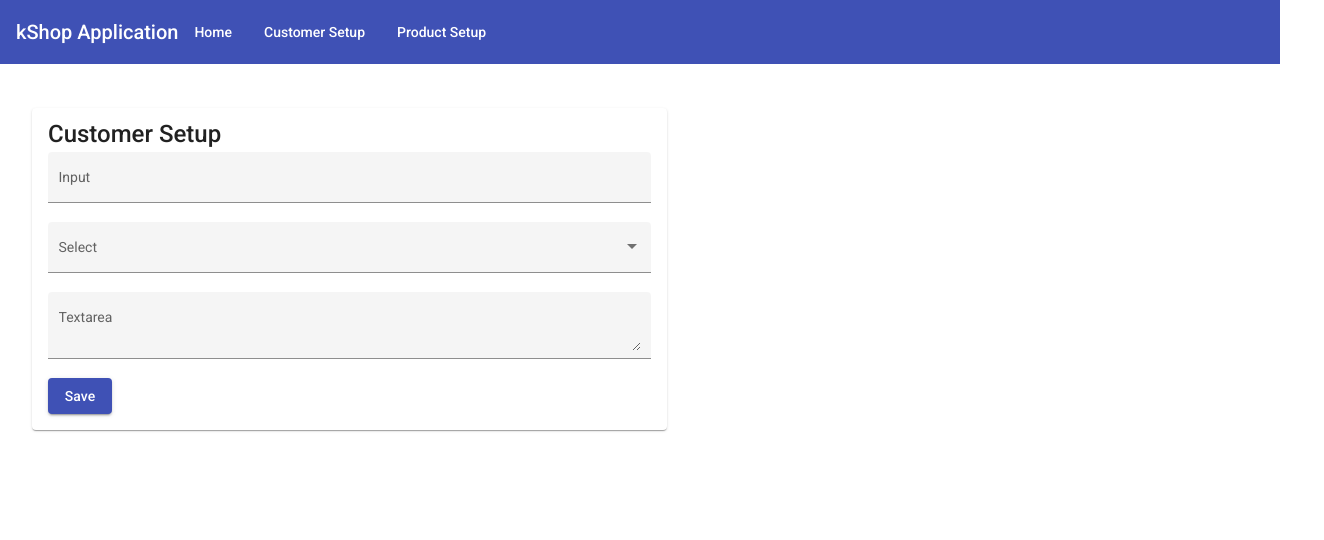
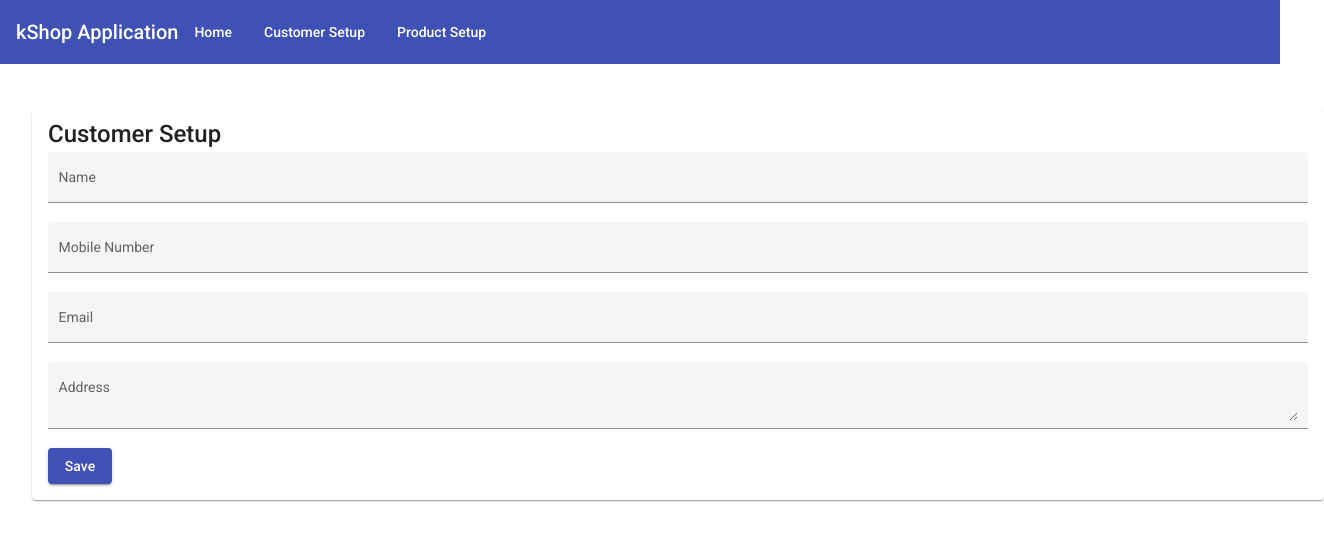
Before and after one commit to shafiq1675/kShopUI, an Angular app: page /customer-setup in a window 1280 px wide. Shown: the top 540 px of the page, 1324 px wide, since content can reach past the window. Built offline with nearby package versions, Linux system fonts and the light colour scheme.

Commit message:
customer form design

```diff
--- a/src/app/Customer/customer-setup/customer-setup.component.css
+++ b/src/app/Customer/customer-setup/customer-setup.component.css
@@ -6,10 +6,14 @@
 
   .customer-form{
     min-width: 150px;
-    max-width: 1000px;
+    max-width: 2000px;
     width: 100%;
   }
 
   .customer-full-width {
     width: 100%;
   }
+
+  .mat-card{
+      width: 1260px;
+  }
--- a/src/app/Customer/customer-setup/customer-setup.component.html
+++ b/src/app/Customer/customer-setup/customer-setup.component.html
@@ -4,18 +4,26 @@
 
 <form class="customer-form">
   <mat-form-field class="customer-full-width " appearance="fill">
-    <mat-label>Input</mat-label>
+    <mat-label>Name</mat-label>
     <input matInput>
   </mat-form-field>
   <mat-form-field class="customer-full-width " appearance="fill">
+    <mat-label>Mobile Number</mat-label>
+    <input matInput>
+  </mat-form-field>
+  <mat-form-field class="customer-full-width " appearance="fill">
+    <mat-label>Email</mat-label>
+    <input matInput>
+  </mat-form-field>
+  <!-- <mat-form-field class="customer-full-width " appearance="fill">
     <mat-label>Select</mat-label>
     <mat-select>
       <mat-option value="one">First option</mat-option>
       <mat-option value="two">Second option</mat-option>
     </mat-select>
-  </mat-form-field>
+  </mat-form-field> -->
   <mat-form-field class="customer-full-width " appearance="fill">
-    <mat-label>Textarea</mat-label>
+    <mat-label>Address</mat-label>
     <textarea matInput></textarea>
   </mat-form-field>
 
```
